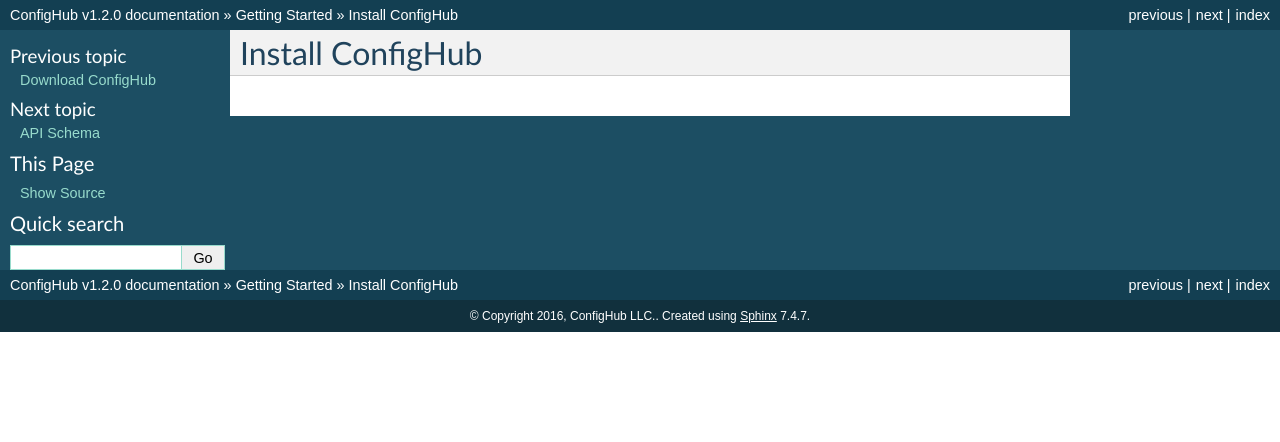
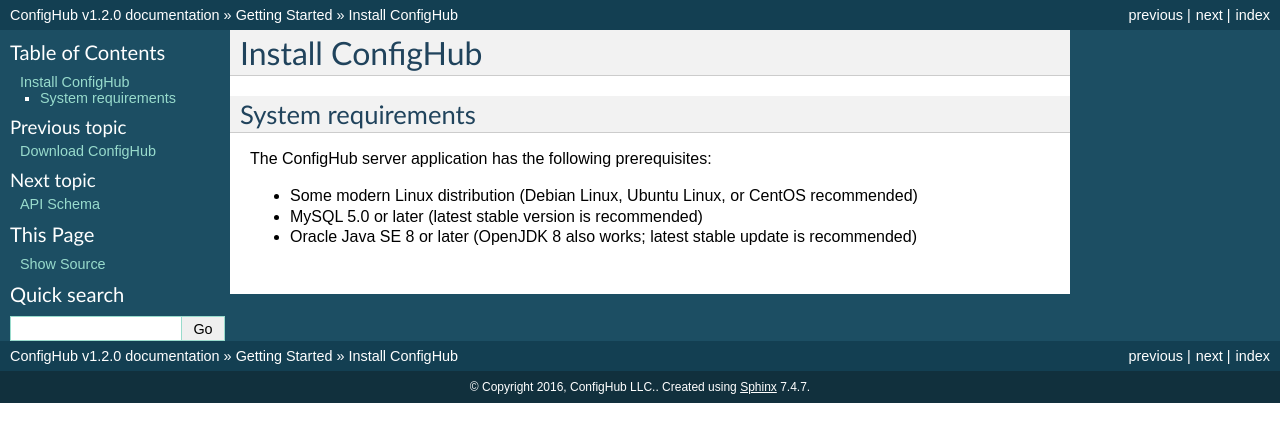
Before and after one commit to ConfigHubPub/Docs, a Sphinx documentation site: the page built from documentation/pages/getting_started/install.rst, in a window 1280 px wide. Shown: the top 442 px of the page. Built offline with Sphinx 7.4.7, drawn with Linux system fonts in a browser that asks for light colours.

Commit message:
testing and experimenting

```diff
--- a/documentation/pages/getting_started/install.rst
+++ b/documentation/pages/getting_started/install.rst
@@ -2,3 +2,16 @@
 
 Install ConfigHub
 ^^^^^^^^^^^^^^^^^
+
+
+.. _system-requirements:
+
+===================
+System requirements
+===================
+
+The ConfigHub server application has the following prerequisites:
+
+* Some modern Linux distribution (Debian Linux, Ubuntu Linux, or CentOS recommended)
+* MySQL 5.0 or later (latest stable version is recommended)
+* Oracle Java SE 8 or later (OpenJDK 8 also works; latest stable update is recommended)
```
